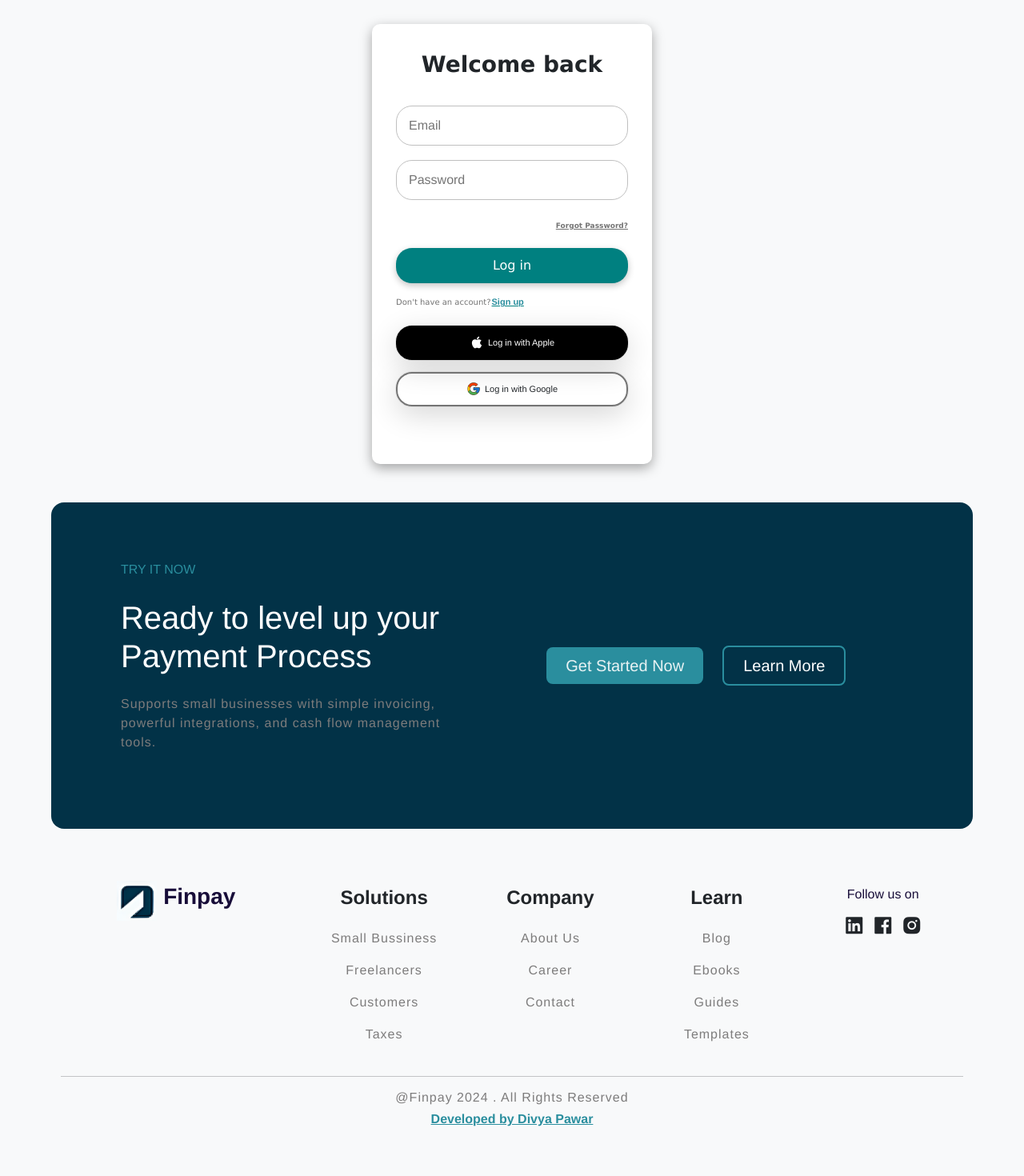
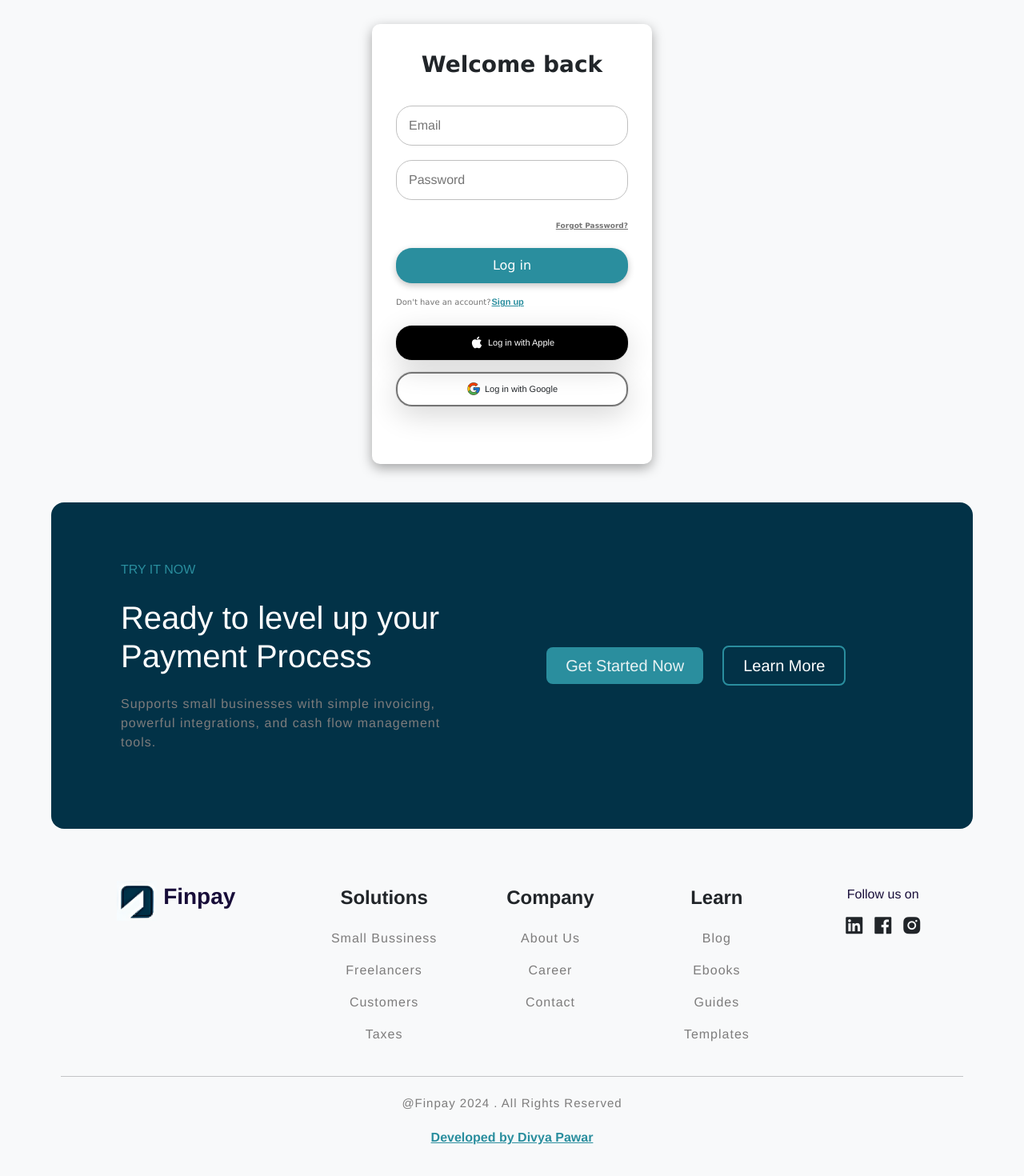
Before and after one commit to thedivyapawar/finpay, a React (Vite) app: page /login in a window 1280 px wide. Shown: the part 88-1558 px from the top of the page at 80% size. Built offline with nearby package versions, Linux system fonts and the light colour scheme.

Commit message:
updated  navbar

```diff
--- a/src/Components/Footer.jsx
+++ b/src/Components/Footer.jsx
@@ -73,8 +73,8 @@ function Footer(){
 
                 <hr />
 
-                <h6 className="hero-subtext text-center">@Finpay 2024 . All Rights Reserved</h6>
-                <h6 className="text-center">
+                <h6 className="text-footer text-center mt-4">@Finpay 2024 . All Rights Reserved</h6>
+                <h6 className="text-center mt-4">
                     <a href="https://www.linkedin.com/in/heydivyapawar/" target="_blank" className="green fw-bold">Developed by Divya Pawar</a>
                 </h6>
             </div>
--- a/src/Components/Navbar.jsx
+++ b/src/Components/Navbar.jsx
@@ -6,10 +6,10 @@ function Navbar(){
     return(
         <>
 
-        <nav className="navbar navbar-expand-lg bg-body-tertiary my-2">
+        <nav className="navbar navbar-expand-md bg-body-tertiary my-2 align-items-center">
         <div className="container-fluid">
             <Link to="/">
-            <img src={logo} alt="logo" width="40px" className="ms-md-5" />
+            <img src={logo} alt="logo" width="40px" className=" ms-4 ms-lg-5" />
             </Link>
             <Link className="navbar-brand mx-2 fs-4 mycolor fw-bold" to="/">Finpay</Link>
 
@@ -19,19 +19,19 @@ function Navbar(){
 
             <div className="collapse navbar-collapse" id="navbarSupportedContent">
             <ul className="navbar-nav me-auto mb-2 mb-lg-0 fs-6">
-                <li className="nav-item mx-md-4 ">
+                <li className="nav-item  mx-3 mx-lg-4 ">
                 <Link className="nav-link navy ms-2" aria-current="page" to="/">Home</Link>
                 </li>
-                <li className="nav-item mx-md-4">
+                <li className="nav-item  mx-3 mx-lg-4">
                 <Link className="nav-link navy" to="/product">Product</Link>
                 </li>
-                <li className="nav-item mx-md-4">
+                <li className="nav-item  mx-3 mx-lg-4">
                 <Link className="nav-link navy" to="/customer">Customer</Link>
                 </li>
-                <li className="nav-item mx-md-4">
+                <li className="nav-item  mx-3 mx-lg-4">
                 <Link className="nav-link navy" to="/process">Process</Link>
                 </li>
-                <li className="nav-item mx-md-4">
+                <li className="nav-item  mx-3 mx-lg-4">
                 <Link className="nav-link navy" to="/growth">Growth</Link>
                 </li>
             </ul>
--- a/src/assets/CSS/Footer.css
+++ b/src/assets/CSS/Footer.css
@@ -1,3 +1,9 @@
+.text-footer{
+    font-size: 15px;
+    color: rgb(125, 124, 124);
+    letter-spacing: 1px;
+}
+
 @media only screen  and (max-width:900px) and (min-width:770px){
     .logo{
         width: 10px !important;
--- a/src/assets/CSS/Login.css
+++ b/src/assets/CSS/Login.css
@@ -61,7 +61,7 @@
     border-radius: 20px;
     border: 0 !important;
     outline: 0 !important;
-    background: teal;
+    background: #2A8E9E;
     color: white;
     cursor: pointer;
     box-shadow: rgba(0, 0, 0, 0.24) 0px 3px 8px;
@@ -83,8 +83,8 @@
     margin-left: 1px;
     font-size: 11px;
     text-decoration: underline;
-    text-decoration-color: teal;
-    color: teal;
+    text-decoration-color: #2A8E9E;
+    color: #2A8E9E;
     cursor: pointer;
     font-weight: 800;
     font-family: "Lucida Sans", "Lucida Sans Regular", "Lucida Grande",
--- a/src/assets/CSS/SignUp.css
+++ b/src/assets/CSS/SignUp.css
@@ -43,7 +43,7 @@
     border-radius: 20px;
     border: 0 !important;
     outline: 0 !important;
-    background: teal;
+    background: #2A8E9E;
     color: white;
     cursor: pointer;
     box-shadow: rgba(0, 0, 0, 0.24) 0px 3px 8px;
@@ -63,8 +63,8 @@
     margin-left: 1px;
     font-size: 11px;
     text-decoration: underline;
-    text-decoration-color: teal;
-    color: teal;
+    text-decoration-color: #2A8E9E;
+    color: #2A8E9E;
     cursor: pointer;
     font-weight: 800;
   }
```
